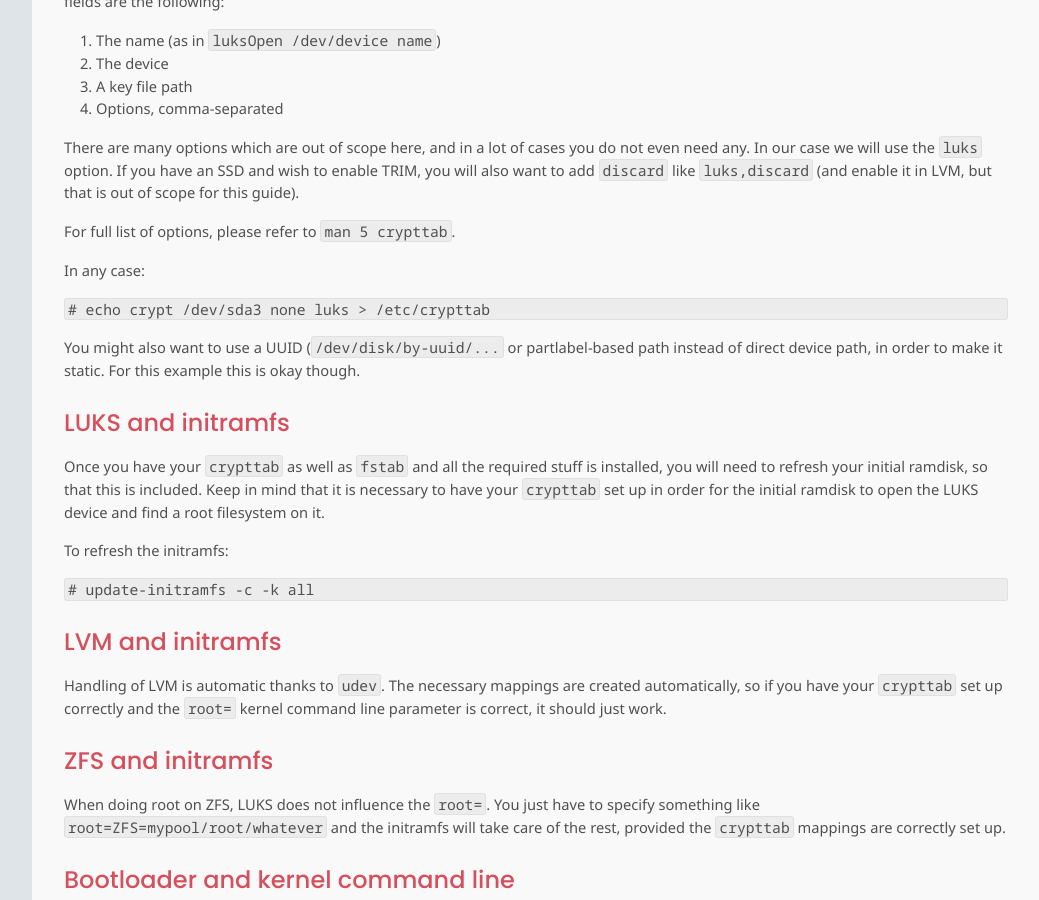
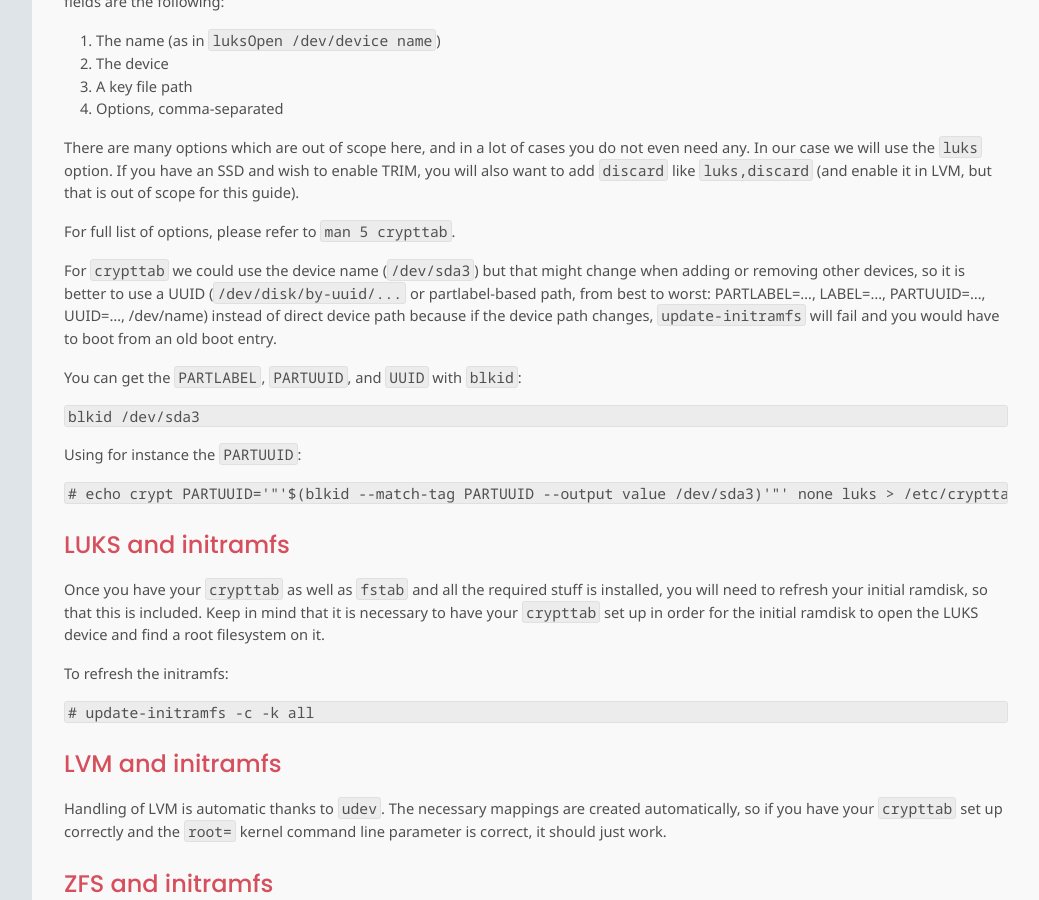
Before and after one commit to chimera-linux/chimera-linux.github.io, a Jekyll site: the page built from _docs/installation/partitioning/encrypted.md, in a window 1280 px wide and 900 px high, scrolled down 3334 px. Shown: the whole window, without its empty margins (240-1279 px from the left). Built offline with Jekyll 4.4.1, drawn with Linux system fonts in a browser that asks for light colours.

Commit message:
add detailed instructions for using PARTUUID instead of device path in crypttab

````diff
--- a/_docs/installation/partitioning/encrypted.md
+++ b/_docs/installation/partitioning/encrypted.md
@@ -215,15 +215,22 @@ and wish to enable TRIM, you will also want to add `discard` like `luks,discard`
 
 For full list of options, please refer to `man 5 crypttab`.
 
-In any case:
+For `crypttab` we could use the device name (`/dev/sda3`)
+but that might change when adding or removing other devices,
+so it is better to use a UUID (`/dev/disk/by-uuid/...` or partlabel-based path,
+from best to worst: PARTLABEL=…, LABEL=…, PARTUUID=…, UUID=…, /dev/name)
+instead of direct device path because if the device path changes,
+`update-initramfs` will fail and you would have to boot from an old boot entry.
 
+You can get the `PARTLABEL`, `PARTUUID`, and `UUID` with `blkid`:
 ```
-# echo crypt /dev/sda3 none luks > /etc/crypttab
+blkid /dev/sda3
 ```
 
-You might also want to use a UUID (`/dev/disk/by-uuid/...` or partlabel-based path
-instead of direct device path, in order to make it static. For this example this
-is okay though.
+Using for instance the `PARTUUID`:
+```
+# echo crypt PARTUUID='"'$(blkid --match-tag PARTUUID --output value /dev/sda3)'"' none luks > /etc/crypttab
+```
 
 ### LUKS and initramfs
 
````
